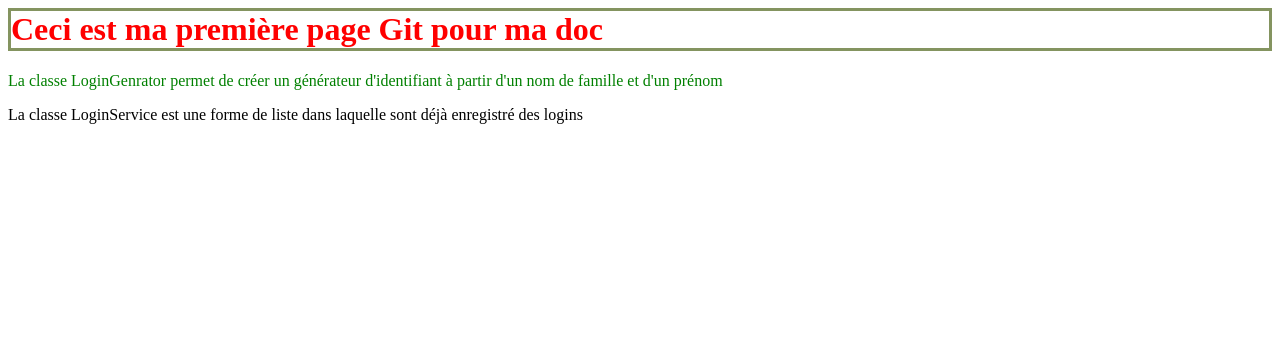
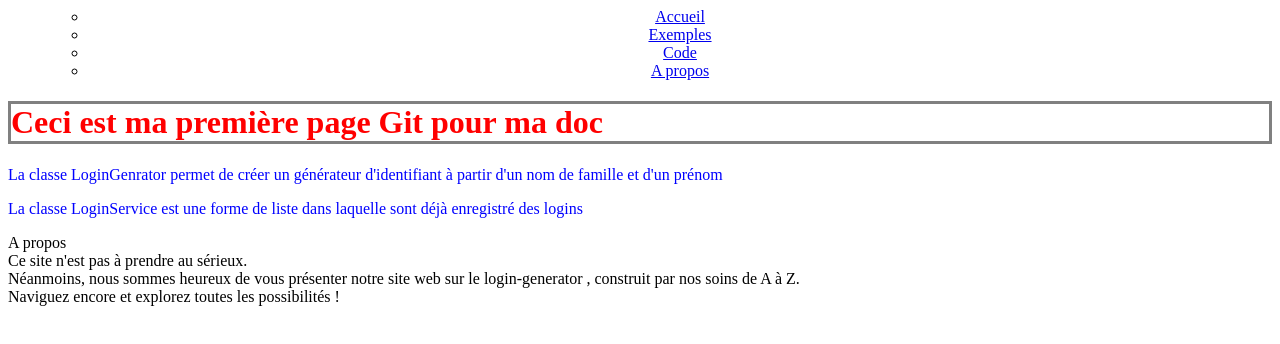
Before and after one commit to Ludo81/login-generator, a plain HTML site: page docs/index.html in a window 1280 px wide. Drawn offline with Linux system fonts and the light colour scheme.

Commit message:
Modification page Web pour la doc

```diff
--- a/docs/index.html
+++ b/docs/index.html
@@ -1,18 +1,39 @@
 <html>
 	<head>
-
+		<title>Documentation</title>
+		<meta charset="UTF-8" />
 	</head>
 	<body>
-		<h1 style="border-color: #849460; border-style:solid; color:red">
+	  <header>
+	<ul id="menu">
+	  <ul>
+		<center>
+			<li><a href="#">Accueil</a></li>
+			<li><a href="#Exemples">Exemples</a></li>
+			<li><a href="#Code">Code</a></li>
+			<li><a href="#apropos">A propos</a></li>
+		</center>
+		</ul>
+	</ul>
+
+  </header>
+		<h1 style="border-color: gray; border-style:solid; color:red">
 			Ceci est ma première page Git pour ma doc
 		</h1>
-		<p style="color:green">
+		<p style="color:blue">
 			La classe LoginGenrator permet de créer un générateur d'identifiant à partir
 			d'un nom de famille et d'un prénom
 		</p>
-		<p>
+		<p style="color:blue">
 			La classe LoginService est une forme de liste dans laquelle sont déjà
 			enregistré des logins
 		</p>
+	<section id="apropos">
+		<div class="title"> A propos </div>
+		<div class="div-content"> Ce site n'est pas à prendre au sérieux. <br> Néanmoins, nous sommes heureux de vous présenter notre site web sur le login-generator
+		, construit par nos soins de A à Z.<br>
+									Naviguez encore et explorez toutes les possibilités !</div>
+    </section>
+
 	</body>
 </html>
```
